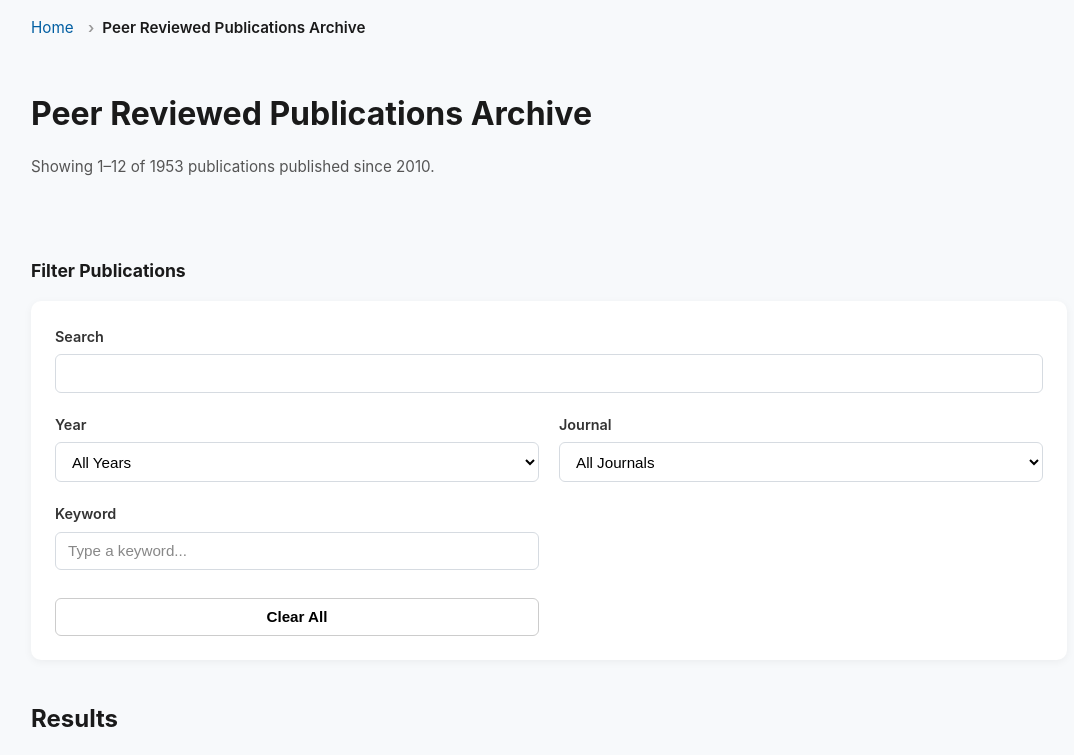
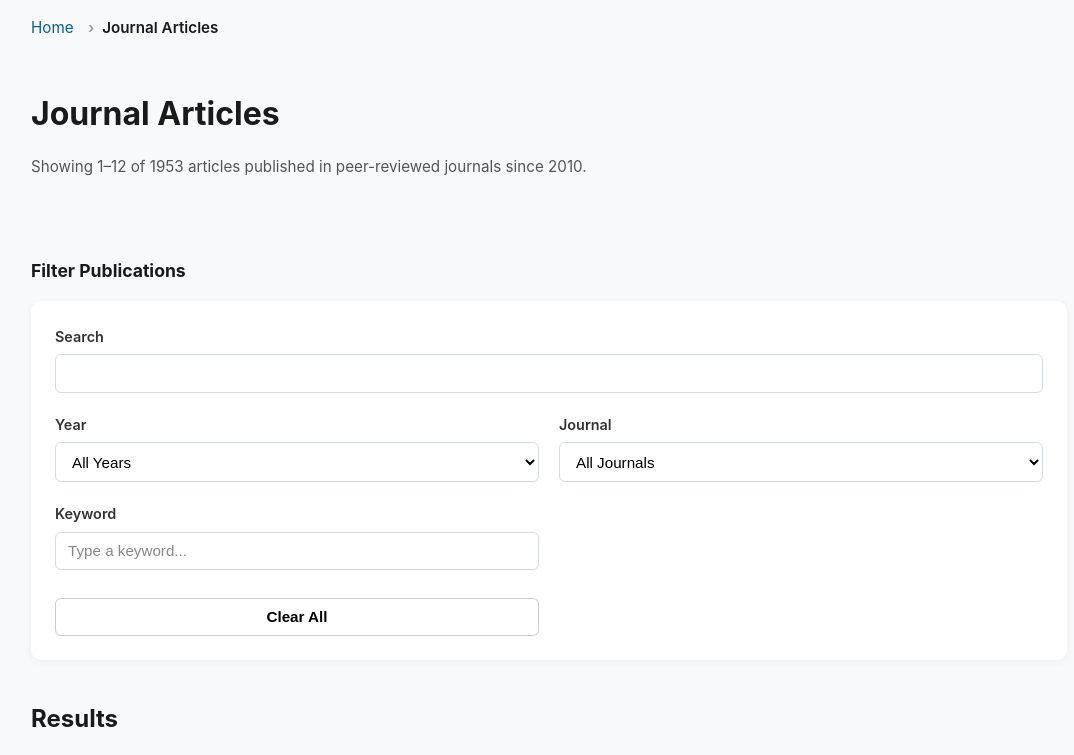
Before and after one commit to nychealth/publications-archive, a plain HTML site: page peer.html in a window 1280 px wide. Shown: the top 755 px of the page, without its empty margins (91-1165 px from the left). Drawn offline with Linux system fonts and the light colour scheme.

Commit message:
tweak copy

```diff
--- a/peer.html
+++ b/peer.html
@@ -3,7 +3,7 @@
 <head>
   <meta charset="UTF-8" />
   <meta name="viewport" content="width=device-width, initial-scale=1.0" />
-  <title>Peer Reviewed Publications Archive</title>
+  <title>PNYC Health Knowledge Library: Journal Articles</title>
   <link rel="stylesheet" href="styles.css" />
 </head>
 <body>
@@ -11,12 +11,12 @@
 <nav class="breadcrumbs" aria-label="Breadcrumb">
   <ol>
     <li><a href="index.html">Home</a></li>
-    <li aria-current="page">Peer Reviewed Publications Archive</li>
+    <li aria-current="page">Journal Articles</li>
   </ol>
 </nav>
 
 <header>
-  <h1>Peer Reviewed Publications Archive</h1>
+  <h1>Journal Articles</h1>
   <p id="results-count" aria-live="polite"></p>
 </header>
 
--- a/peer.js
+++ b/peer.js
@@ -235,7 +235,7 @@ function render() {
   resultsCount.textContent =
     total === 0
       ? "No publications found"
-      : `Showing ${startNum}–${endNum} of ${total} publication${total !== 1 ? "s" : ""} published since 2010.`;
+      : `Showing ${startNum}–${endNum} of ${total} article${total !== 1 ? "s" : ""} published in peer-reviewed journals since 2010.`;
 
   pageResults.forEach(pub => {
 
```
Also changed, not shown: index.html (+3 -3 lines), pdf.html (+1 -1 lines).
